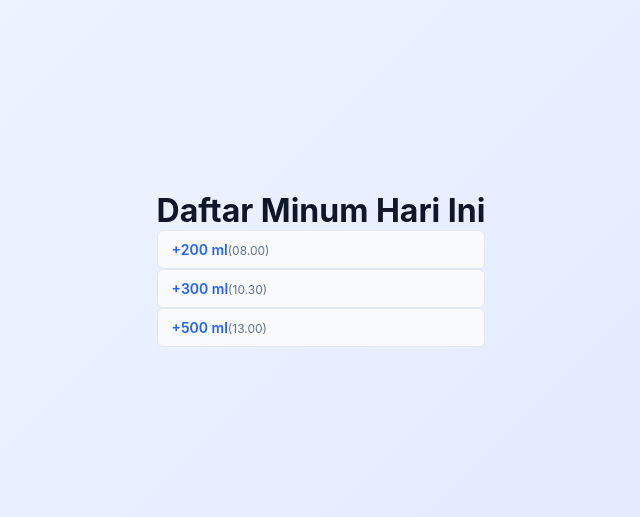
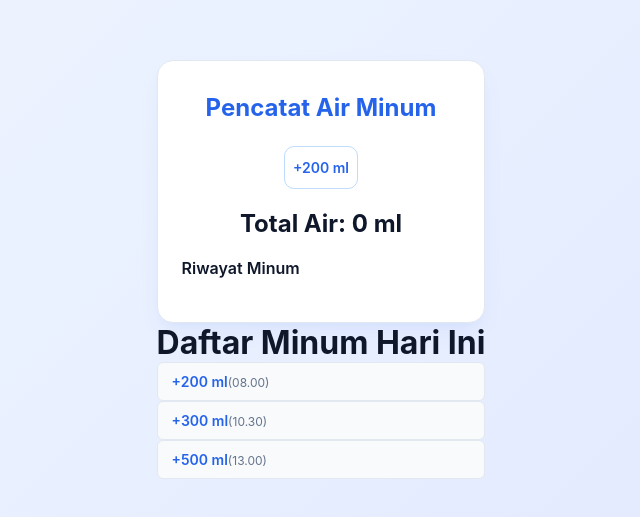
Before and after one commit to raphae-jr/DPW, a React (Vite) app in the folder Pertemuan_10/Pertemuan 10/: page / in a window 1280 px wide. Shown: the part 131-648 px from the top of the page, without its empty margins (319-959 px from the left). Built offline with nearby package versions, Linux system fonts and the light colour scheme.

Commit message:
Aktifkan seluruh fitur React Pertemuan 10

```diff
--- a/Pertemuan_10/Pertemuan 10/src/main.jsx
+++ b/Pertemuan_10/Pertemuan 10/src/main.jsx
@@ -1,12 +1,14 @@
 import React from "react";
 import ReactDOM from "react-dom/client";
 import AppProps from "./AppProps.jsx";
-// import AppState from "./AppState.jsx";
+import AppState from "./AppState.jsx"; // DIPERBAIKI: aktifkan komponen State
 import "./index.css";
 
 ReactDOM.createRoot(document.getElementById("root")).render(
   <React.StrictMode>
-    {/* <AppState /> */}
-    <AppProps />
+    <main className="page-layout"> {/* DITAMBAHKAN: tampilkan kedua materi dalam satu halaman */}
+      <AppState />
+      <AppProps />
+    </main>
   </React.StrictMode>
 );
```
